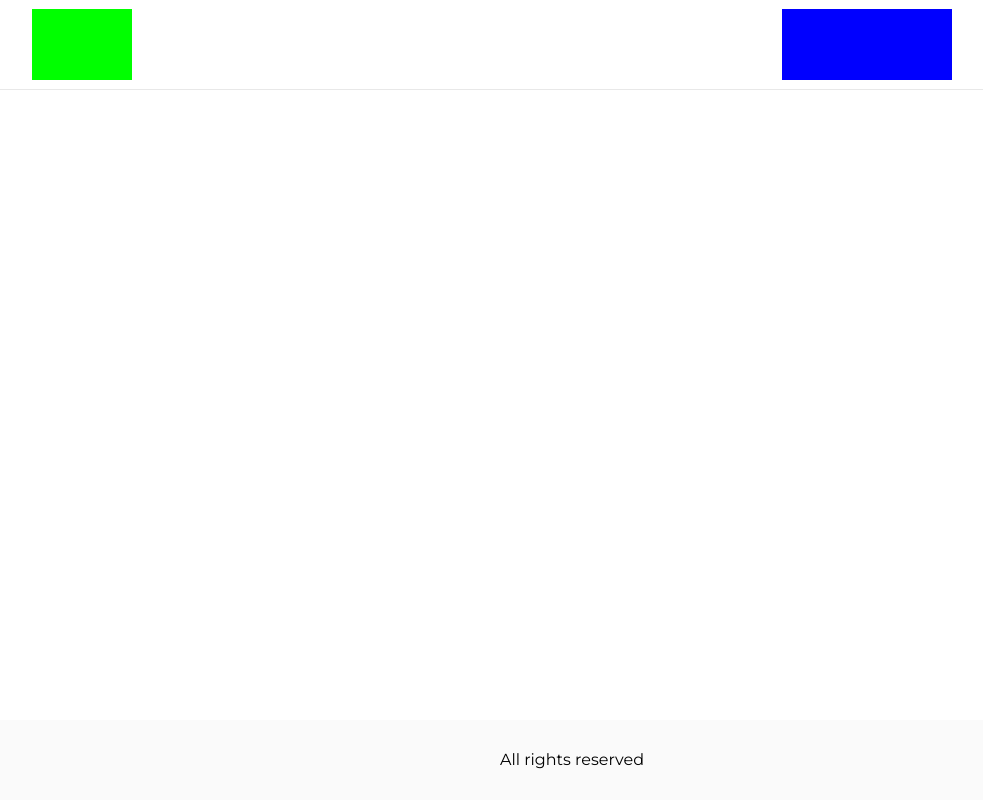
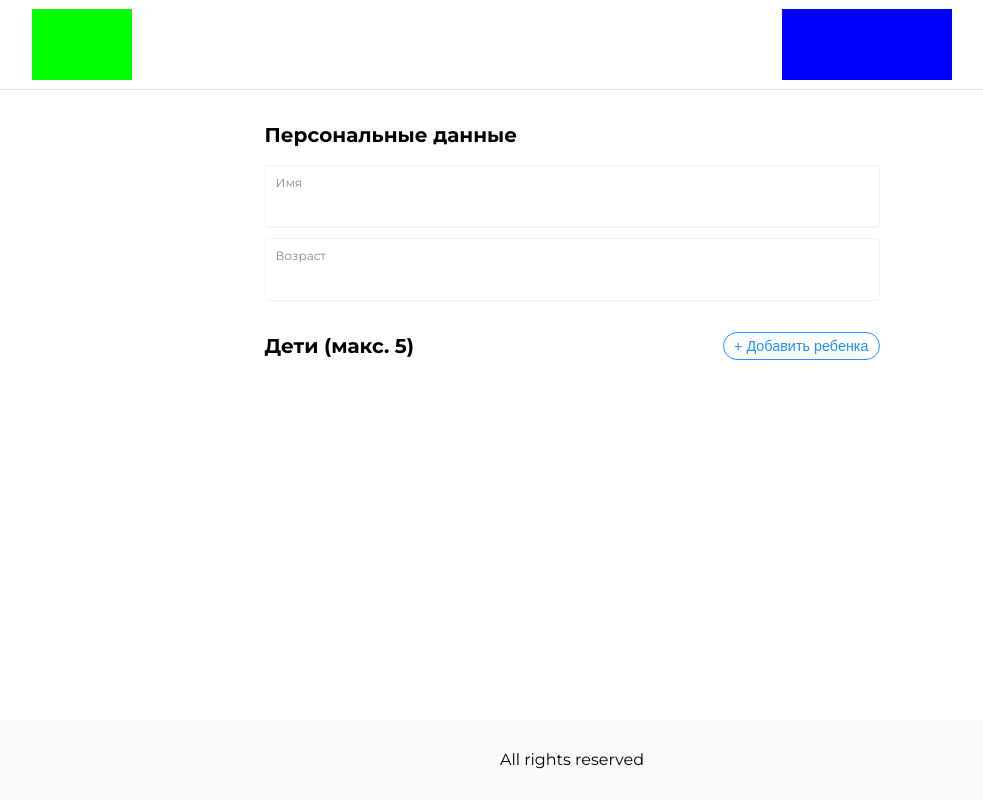
Before and after one commit to evasyukov/info-family, a Vue app: page /preview in a window 1280 px wide. Shown: the whole page, without its empty margins (68-1051 px from the left). Built offline with nearby package versions, Linux system fonts and the light colour scheme.

Commit message:
добавил поля для заполнения

```diff
--- a/src/App.vue
+++ b/src/App.vue
@@ -1,16 +1,9 @@
 <template>
-  <Header />
-
-
-
-  <Footer />
+  <FillingForm />
 </template>
 
 <script setup>
-import Header from './components/Header.vue'
-import Footer from './components/Footer.vue';
+import FillingForm from "./components/FillingForm.vue"
 </script>
 
-<style lang="scss" scoped>
-
-</style>
+<style lang="scss" scoped></style>
--- /dev/null
+++ b/src/components/FillingForm.vue
@@ -0,0 +1,137 @@
+<template>
+  <Header />
+
+  <div class="filling-form">
+    <!-- Персональные данные -->
+    <div class="filling-form_person">
+      <span>Персональные данные</span>
+      <div class="filling-form_person_input">
+        <InputForm label="Имя"/>
+        <InputForm label="Возраст" />
+      </div>
+    </div>
+
+    <!-- Дети -->
+    <div class="filling-form_children">
+      <!-- шапка детей -->
+      <div class="filling-form_children_header">
+        <span>Дети (макс. 5)</span>
+        <button
+          class="add-button"
+          @click="addChild"
+          :disabled="children.length >= maxChildren"
+        >
+          + Добавить ребенка
+        </button>
+      </div>
+
+      <!-- поля ввода -->
+      <div
+        class="filling-form_children_input"
+        v-for="(child, index) in children"
+        :key="index"
+      >
+      <InputForm v-model="child.name" label="Имя" />
+      <InputForm v-model="child.age" label="Возраст" />
+        <div class="delete" @click="removeChild(index)">
+          <span>Удалить</span>
+        </div>
+      </div>
+    </div>
+  </div>
+
+  <Footer />
+</template>
+
+<script setup>
+import { ref } from "vue"
+
+// components
+import Header from "./Header.vue"
+import Footer from "./Footer.vue"
+import InputForm from "./InputForm.vue"
+
+const maxChildren = 5
+const children = ref([]) // начальная информация о детях
+
+// добавление ребенка
+const addChild = () => {
+  if (children.value.length < maxChildren) {
+    children.value.push({ name: "", age: "" })
+  }
+}
+
+// удаление ребенка
+const removeChild = (index) => {
+  children.value.splice(index, 1)
+}
+</script>
+
+<style lang="scss" scoped>
+.filling-form {
+  display: flex;
+  flex-direction: column;
+  justify-content: center;
+  align-items: center;
+
+  &_person {
+    width: 615px;
+
+    margin-top: 30px;
+
+    &_input {
+      display: flex;
+      flex-direction: column;
+      gap: 10px;
+
+      margin-top: 15px;
+    }
+  }
+
+  &_children {
+    width: 615px;
+    margin-top: 30px;
+
+    &_header {
+      display: flex;
+      justify-content: space-between;
+      align-items: center;
+
+      .add-button {
+        background: none;
+        border: 1px solid #1e90ff;
+        color: #1e90ff;
+        padding: 5px 10px;
+        border-radius: 15px;
+        cursor: pointer;
+        font-size: 0.9rem;
+
+        &:disabled {
+          opacity: 0.5;
+          cursor: not-allowed;
+        }
+      }
+    }
+
+    &_input {
+      display: flex;
+      align-items: center;
+      //   justify-content: flex-start;
+      gap: 10px;
+      margin-top: 15px;
+
+      .delete {
+        color: #1e90ff;
+        cursor: pointer;
+        font-size: 0.9rem;
+        text-decoration: underline;
+      }
+    }
+  }
+}
+
+span {
+  font-size: 20px;
+  font-weight: 600;
+}
+</style>
--- a/src/components/InputForm.vue
+++ b/src/components/InputForm.vue
@@ -1,11 +1,47 @@
 <template>
-
+  <div class="input-form">
+    <label class="input-form_label">{{ label }}</label>
+    <input class="input-form_input" type="text" v-model="inputValue"/>
+  </div>
 </template>
 
 <script setup>
+import { computed } from 'vue';
 
+const props = defineProps({
+  label: String,
+  modelValue: String,
+});
+
+const emit = defineEmits(['update:modelValue']);
+
+const inputValue = computed({
+  get: () => props.modelValue,
+  set: (value) => emit('update:modelValue', value),
+});
 </script>
 
 <style lang="scss" scoped>
+.input-form {
+  display: flex;
+  flex-direction: column;
 
+  padding: 8px 10px;
+
+  border: 1px solid #F1F1F1;
+  border-radius: 4px;
+
+  &_label {
+    font-size: 12px;
+    color: #888;
+    margin-bottom: 4px;
+  }
+
+  &_input {
+    border: none;
+    font-size: 20px;
+    color: #333;
+    outline: none;
+  }
+}
 </style>
```
